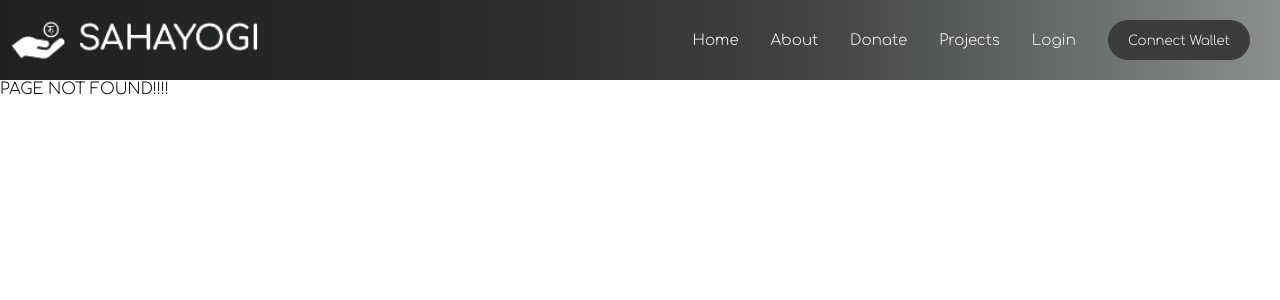
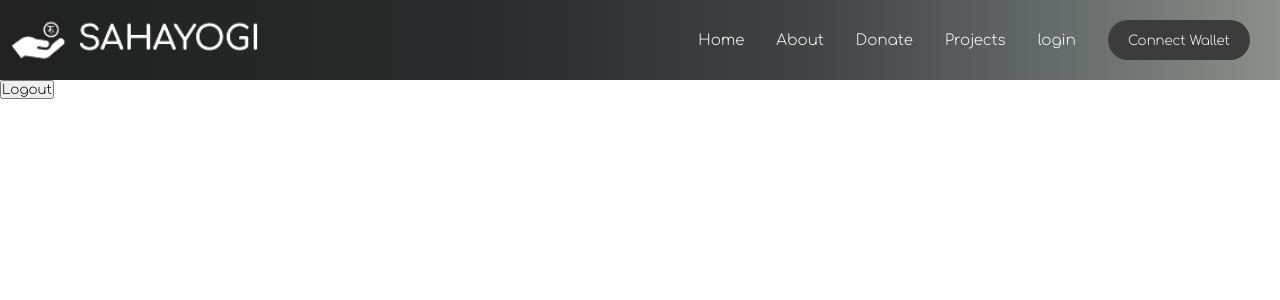
Before and after one commit to Sahayogi/sahayogi-Client, a React (Create React App) app: page /logout in a window 1280 px wide. Before the commit this address had no page. Shown: the top 300 px of the page. Built offline with nearby package versions, Linux system fonts and the light colour scheme.

Commit message:
added metamask address update, metamask disconnect, z-index

```diff
--- a/package.json
+++ b/package.json
@@ -1,6 +1,7 @@
 {
   "name": "sahayogi-client",
   "version": "0.1.0",
+  "proxy": "http://localhost:5001",
   "private": true,
   "dependencies": {
     "@emotion/react": "^11.7.1",
--- a/src/App.js
+++ b/src/App.js
@@ -1,43 +1,41 @@
-import React, { useState } from "react";
-import { BrowserRouter as Router, Routes, Route } from "react-router-dom";
-import "./App.css";
-import About from "./pages/About";
-import Home from "./pages/Home";
-import Login from "./pages/Login";
-import Donate from "./pages/Donate";
-import MidContents from "./components/midcontents/MidContents";
-import DonationProject from "./pages/DonationProject";
-import Navbar from "./components/navbar/Navbar";
-import NotFound from "./pages/NotFound";
-import { Provider as AuthProvider } from "./context/UserContext";
-import Vendor from "./pages/Vendor"
-import Beneficiary from "./pages/Beneficiary"
-import Bank from "./pages/Bank"
-
+import React, { useState } from 'react';
+import { BrowserRouter as Router, Routes, Route } from 'react-router-dom';
+import './App.css';
+import About from './pages/About';
+import Home from './pages/Home';
+import Login from './pages/Login';
+import Logout from './pages/Logout';
+import Donate from './pages/Donate';
+import MidContents from './components/midcontents/MidContents';
+import DonationProject from './pages/DonationProject';
+import Navbar from './components/navbar/Navbar';
+import NotFound from './pages/NotFound';
+import { Provider as AuthProvider } from './context/UserContext';
+import Vendor from './pages/Vendor';
+import Beneficiary from './pages/Beneficiary';
+import Bank from './pages/Bank';
 
 const App = () => {
-
   return (
     <AuthProvider>
-
       <div>
         <Router>
           <Navbar />
           <Routes>
-              <Route path="/" element={<Home />} />
-              <Route path="/about" element={<About />} />
-              <Route path="/midContents" element={<MidContents />} />
-              <Route path="/donate" element={<Donate />} />
-              <Route path="/donationProject" element={<DonationProject />} />
-              <Route path="/vendor" element={<Vendor />} />
-              <Route path="/beneficiary" element={<Beneficiary />} />
-              <Route path="/bank" element={<Bank />} />
-              <Route path="/login" element={<Login />} />
-              <Route path="*" element={<NotFound />} />
+            <Route path='/' element={<Home />} />
+            <Route path='/about' element={<About />} />
+            <Route path='/midContents' element={<MidContents />} />
+            <Route path='/donate' element={<Donate />} />
+            <Route path='/donationProject' element={<DonationProject />} />
+            <Route path='/vendor' element={<Vendor />} />
+            <Route path='/beneficiary' element={<Beneficiary />} />
+            <Route path='/bank' element={<Bank />} />
+            <Route path='/login' element={<Login />} />
+            <Route path='/logout' element={<Logout />} />
+            <Route path='*' element={<NotFound />} />
           </Routes>
         </Router>
       </div>
-
     </AuthProvider>
   );
 };
--- a/src/components/constants/Constant.js
+++ b/src/components/constants/Constant.js
@@ -1,35 +1,35 @@
 // import LogoutIcon from "@mui/icons-material/Logout";
-import CompareArrowsIcon from "@mui/icons-material/CompareArrows";
+import CompareArrowsIcon from '@mui/icons-material/CompareArrows';
 
 export const projects = [
   {
     id: 1,
-    title: "Earthquake",
-    img: "https://cdn.britannica.com/92/182392-050-40211611/Brick-debris-earthquake-street-aftermath-Bhaktapur-Nepal-April-25-2015.jpg",
+    title: 'Earthquake',
+    img: 'https://cdn.britannica.com/92/182392-050-40211611/Brick-debris-earthquake-street-aftermath-Bhaktapur-Nepal-April-25-2015.jpg',
     donations: 6000,
-    status:"active"
+    status: 'active',
   },
   {
     id: 2,
-    title: "Fire",
-    img: "https://www.nepalitimes.com/wp-content/uploads/2021/01/Manang-forest-fires-NT-1.jpg",
+    title: 'Fire',
+    img: 'https://www.nepalitimes.com/wp-content/uploads/2021/01/Manang-forest-fires-NT-1.jpg',
     donations: 4000,
-    status:"active"
+    status: 'active',
   },
   {
     id: 3,
-    title: "Landslide",
-    img: "https://www.thethirdpole.net/content/uploads/2014/08/Sindhupalchowk-landslide-Nepal.jpg",
+    title: 'Landslide',
+    img: 'https://www.thethirdpole.net/content/uploads/2014/08/Sindhupalchowk-landslide-Nepal.jpg',
     donations: 2000,
-    status:"active"
+    status: 'active',
   },
 ];
 
-export const dropDownMenu =[
+export const dropDownMenu = [
   {
-    title: "Transactions",
-    icon: <CompareArrowsIcon/>,
-    path: "/transaction",
+    title: 'Transactions',
+    icon: <CompareArrowsIcon />,
+    path: '/transaction',
   },
   // {
   //   title: "Logout",
@@ -37,3 +37,9 @@ export const dropDownMenu =[
   //   path: "",
   // },
 ];
+export const getToken = () => {
+  return localStorage.getItem('access-token');
+};
+export const getUserEmail = () => {
+  return localStorage.getItem('userLoggedIn');
+};
--- a/src/components/metamask/DropDown.js
+++ b/src/components/metamask/DropDown.js
@@ -1,9 +1,9 @@
-import React, { useState } from "react";
-import styled from "styled-components";
-import { dropDownMenu } from "../constants/Constant";
-import LogoutIcon from "@mui/icons-material/Logout";
+import React, { useState } from 'react';
+import styled from 'styled-components';
+import { dropDownMenu } from '../constants/Constant';
+import LogoutIcon from '@mui/icons-material/Logout';
 
-import { Link } from "react-router-dom";
+import { Link } from 'react-router-dom';
 
 const Container = styled.div`
   display: flex;
@@ -29,7 +29,7 @@ const MenuItem = styled.div`
   display: flex;
   align-items: center;
   justify-content: space-evenly;
-  border:none;
+  border: none;
   padding: 10px;
 `;
 const LogoutButton = styled.button`
@@ -47,7 +47,7 @@ const LogoutButton = styled.button`
   }
 `;
 
-const DropDown = ({}) => {
+const DropDown = ({ setAccountAddress }) => {
   const [click, setClick] = useState(false);
   const handleClick = () => {
     setClick(!click);
@@ -67,7 +67,7 @@ const DropDown = ({}) => {
               </Link>
             );
           })} */}
-          <LogoutButton>
+          <LogoutButton onClick={() => setAccountAddress('')}>
             <LogoutIcon />
             Logout
           </LogoutButton>
--- a/src/components/metamask/Metamask.js
+++ b/src/components/metamask/Metamask.js
@@ -1,7 +1,9 @@
-import { KeyboardArrowDown } from "@material-ui/icons";
-import React, { useState } from "react";
-import styled from "styled-components";
-import DropDown from "./DropDown";
+import { KeyboardArrowDown } from '@material-ui/icons';
+import React, { useState } from 'react';
+import styled from 'styled-components';
+import DropDown from './DropDown';
+import { getToken, getUserEmail } from '../constants/Constant';
+import axios from 'axios';
 const Container = styled.div`
   display: flex;
   align-items: center;
@@ -20,26 +22,57 @@ const Connect = styled.button`
   background-color: rgb(61, 60, 60);
   color: white;
 `;
+const updateWalletAddress = async (accountAddress) => {
+  const token = getToken();
+  const email = getUserEmail();
+  console.log('UpdateWallet Called');
+  console.log(`Token`, token);
+  if (token) {
+    // Axios hit to update corresonding acc
+    const config = {
+      headers: {
+        'Content-Type': 'application/json',
+        Authorization: `Bearer ${token}`,
+      },
+    };
+    console.log('Checkpoint');
+    try {
+      const { data } = await axios.post(
+        'http://localhost:5005/api/wallet/connected',
+        { accountAddress, email },
+        config
+      );
+      console.log(data);
+    } catch (error) {
+      console.log(error.response.data.error);
+    }
+  }
+};
 
 async function getAccount() {
   const accounts = await window.ethereum.request({
-    method: "eth_requestAccounts",
+    method: 'eth_requestAccounts',
   });
   const account = accounts[0];
   return account;
 }
 
 const Metamask = () => {
-  const [accountAddress, setAccountAddress] = useState("");
+  const [accountAddress, setAccountAddress] = useState('');
   const connectMetamask = () => {
-    if (typeof window !== "undefined") {
+    if (typeof window !== 'undefined') {
       getAccount().then((response) => {
         setAccountAddress(response);
+        console.log(`resp`, response);
+
+        // Axios req to update logged in user's walletaddress
+        if (response) {
+          updateWalletAddress(response);
+        }
       });
     }
   };
   const [click, setClick] = useState(false);
-  const [disconnect,setDisconnect] = useState(false);
   const [dropdown, setDropdown] = useState(false);
   const handleClick = () => {
     setClick(!click);
@@ -48,16 +81,18 @@ const Metamask = () => {
 
   return (
     <Container>
-      <Connect variant="contained" onClick={connectMetamask}>
-        {(!!accountAddress )
+      <Connect variant='contained' onClick={connectMetamask}>
+        {!!accountAddress
           ? `${accountAddress.slice(0, 6)}...${accountAddress.slice(
               accountAddress.length - 4,
               accountAddress.length
             )}`
-          : "Connect Wallet"}
+          : 'Connect Wallet'}
         {accountAddress && <KeyboardArrowDown onClick={handleClick} />}
       </Connect>
-      {accountAddress && click && dropdown  && <DropDown />}
+      {accountAddress && click && dropdown && (
+        <DropDown setAccountAddress={setAccountAddress} />
+      )}
       {}
     </Container>
   );
--- a/src/components/navbar/Navbar.js
+++ b/src/components/navbar/Navbar.js
@@ -5,11 +5,13 @@ import { FaBars } from 'react-icons/fa';
 import { FaArrowLeft } from 'react-icons/fa';
 import { Link } from 'react-router-dom';
 import Metamask from '../metamask/Metamask';
-import DropDown from '../metamask/DropDown';
+
+import { getToken } from '../constants/Constant';
 // import { Link as LinkR} from 'react-router-dom'
 const Wrapper = styled.div`
   position: sticky;
   top: 0;
+  z-index: 10;
   height: 80px;
   display: flex;
   background-image: linear-gradient(
@@ -83,12 +85,10 @@ const MenuItem = styled.div`
   align-self: auto;
   gap: 1rem;
 `;
-const logoutHandle = () => {
-  localStorage.removeItem('access-token');
-};
 
 const Navbar = () => {
   const [click, setClick] = useState(false);
+
   const handleClick = () => setClick(!click);
 
   return (
@@ -115,22 +115,15 @@ const Navbar = () => {
             <MenuLink>Projects</MenuLink>
           </Link>
 
-          <Link to='/login'>
-            <MenuLink>
-              {localStorage.getItem('access-token') ? (
-                <div
-                  type='button'
-                  onClick={() => {
-                    localStorage.removeItem('access-token');
-                  }}
-                >
-                  Logout
-                </div>
-              ) : (
-                'Login'
-              )}
-            </MenuLink>
-          </Link>
+          {!getToken() ? (
+            <Link to='/login'>
+              <MenuLink>login</MenuLink>
+            </Link>
+          ) : (
+            <Link to='/logout'>
+              <MenuLink>logout</MenuLink>
+            </Link>
+          )}
 
           <MenuItem>
             <Metamask />
--- a/src/pages/Login.js
+++ b/src/pages/Login.js
@@ -155,15 +155,16 @@ const Login = () => {
     };
     try {
       const { data } = await axios.post(
-        'http://localhost:5000/api/auth/login',
+        'http://localhost:5005/api/login',
         { email, password },
         config
       );
       console.log(data);
       localStorage.setItem('access-token', data.token);
+      localStorage.setItem('userLoggedIn', data.email);
       navigate('/');
     } catch (error) {
-      console.log(error);
+      console.log(error.response.data.error);
       // setError(error.response.data.error);
       // setTimeout(() => {
       //   setError('');
--- a/src/pages/Logout.js
+++ b/src/pages/Logout.js
@@ -1,7 +1,20 @@
 import React from 'react';
+import { useNavigate } from 'react-router-dom';
 
 function Logout() {
-  return <div className="logout">Logout</div>;
+  const navigate = useNavigate();
+  localStorage.removeItem('access-token');
+  localStorage.removeItem('userLoggedIn');
+  return (
+    <button
+      className='logout'
+      onClick={() => {
+        navigate('/login');
+      }}
+    >
+      Logout
+    </button>
+  );
 }
 
 export default Logout;
```
Lines whose indentation alone changed are shown as unchanged.
